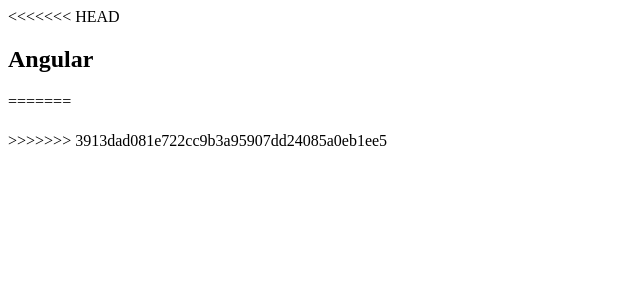
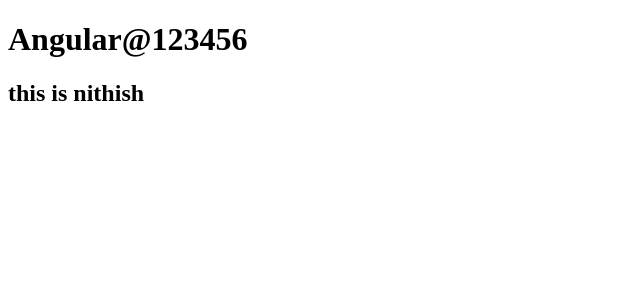
Before and after one commit to kannanfsd/myacer, an Angular app in the folder my-dream-app/: page / in a window 1280 px wide. Shown: the top 300 px of the page, without its empty margins (0-640 px from the left). Built offline with nearby package versions, Linux system fonts and the light colour scheme.

Commit message:
add the new name

```diff
--- a/my-dream-app/src/app/app.component.html
+++ b/my-dream-app/src/app/app.component.html
@@ -1,7 +1,2 @@
-<<<<<<< HEAD
-<h2>Angular</h2>
-=======
-<h1>
-  {{title1}}
-</h1>
->>>>>>> 3913dad081e722cc9b3a95907dd24085a0eb1ee5
+<h1>Angular@123456</h1>
+<h2>this is nithish</h2>
```
